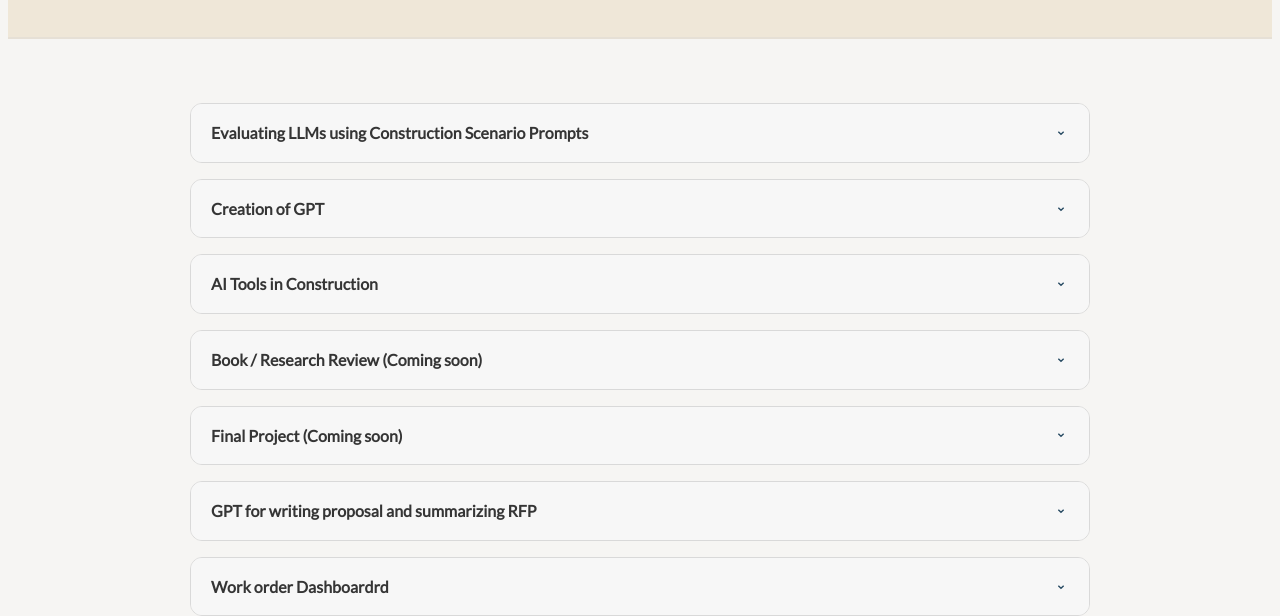
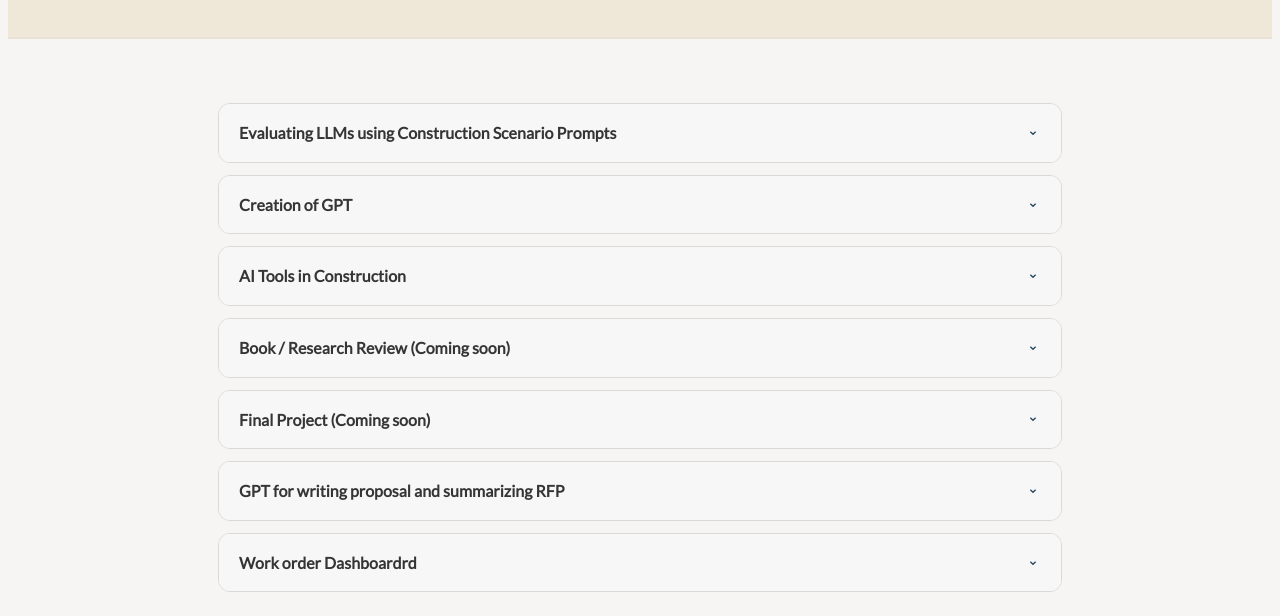
Before and after one commit to RoshAparna/ra-digital-portfolio, a plain HTML site: page projects.html in a window 1280 px wide. Shown: the part 204-820 px from the top of the page. Drawn offline with nearby package versions, Linux system fonts and the light colour scheme.

Commit message:
Update styles.css

```diff
--- a/styles.css
+++ b/styles.css
@@ -465,3 +465,99 @@ label{font-weight:600; display:block; margin:.75rem 0 .35rem}
   border-color: var(--teal);
   color: var(--teal);
 }
+
+/* ===== ACCORDION LAYOUT FIX — add at end of style.css ===== */
+
+/* container that centers the whole column of accordions */
+.accordion-container {
+  display: flex;
+  justify-content: center;
+  padding: 1rem;
+  box-sizing: border-box;
+}
+
+/* stack that constrains width and keeps all accordions identical width */
+.accordion-stack {
+  width: 100%;
+  max-width: var(--max);      /* uses your existing --max (1100px) */
+  display: flex;
+  flex-direction: column;
+  gap: 12px;
+  box-sizing: border-box;
+  padding: 0 12px;            /* small side padding for narrow screens */
+}
+
+/* ensure each <details class="accordion"> fills the parent's width */
+.accordion-stack > .accordion {
+  width: 100%;
+  margin: 0;                  /* override any per-accordion margins */
+  box-sizing: border-box;
+}
+
+/* make summary fill the available width and prevent inline width shenanigans */
+.accordion > summary {
+  display: flex;
+  align-items: center;
+  justify-content: space-between;
+  width: 100%;
+  box-sizing: border-box;
+}
+
+/* if any accordion had been set to display:block or inline styles, force consistency */
+.accordion, .accordion * {
+  box-sizing: border-box !important;
+}
+
+/* small responsive tweak: reduce max-width on very narrow screens */
+@media (max-width: 520px) {
+  .accordion-stack { padding: 0 8px; gap: 10px; }
+  .accordion > summary { padding-left: .9rem; padding-right: .9rem; }
+}
+
+/* ===== ACCORDION LAYOUT FIX — add at end of style.css ===== */
+
+/* container that centers the whole column of accordions */
+.accordion-container {
+  display: flex;
+  justify-content: center;
+  padding: 1rem;
+  box-sizing: border-box;
+}
+
+/* stack that constrains width and keeps all accordions identical width */
+.accordion-stack {
+  width: 100%;
+  max-width: var(--max);      /* uses your existing --max (1100px) */
+  display: flex;
+  flex-direction: column;
+  gap: 12px;
+  box-sizing: border-box;
+  padding: 0 12px;            /* small side padding for narrow screens */
+}
+
+/* ensure each <details class="accordion"> fills the parent's width */
+.accordion-stack > .accordion {
+  width: 100%;
+  margin: 0;                  /* override any per-accordion margins */
+  box-sizing: border-box;
+}
+
+/* make summary fill the available width and prevent inline width shenanigans */
+.accordion > summary {
+  display: flex;
+  align-items: center;
+  justify-content: space-between;
+  width: 100%;
+  box-sizing: border-box;
+}
+
+/* if any accordion had been set to display:block or inline styles, force consistency */
+.accordion, .accordion * {
+  box-sizing: border-box !important;
+}
+
+/* small responsive tweak: reduce max-width on very narrow screens */
+@media (max-width: 520px) {
+  .accordion-stack { padding: 0 8px; gap: 10px; }
+  .accordion > summary { padding-left: .9rem; padding-right: .9rem; }
+}
```
